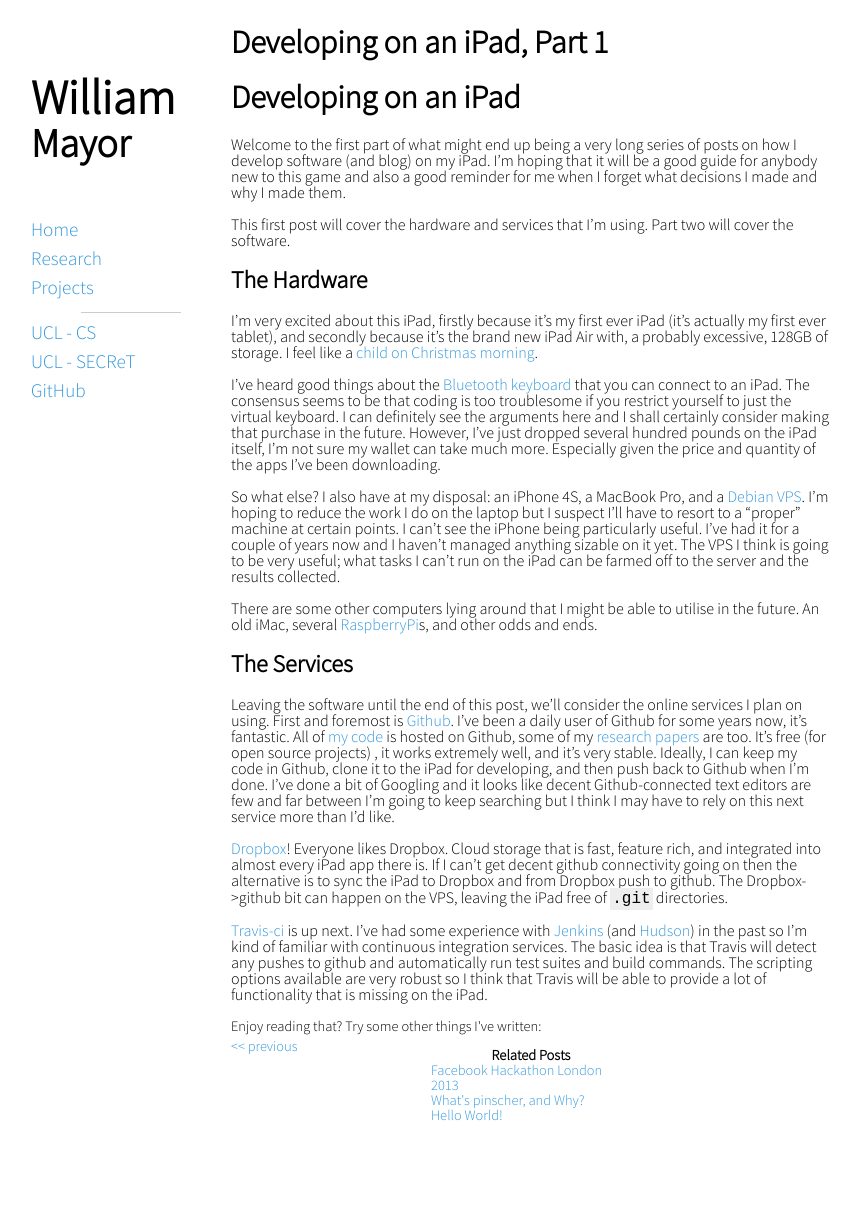
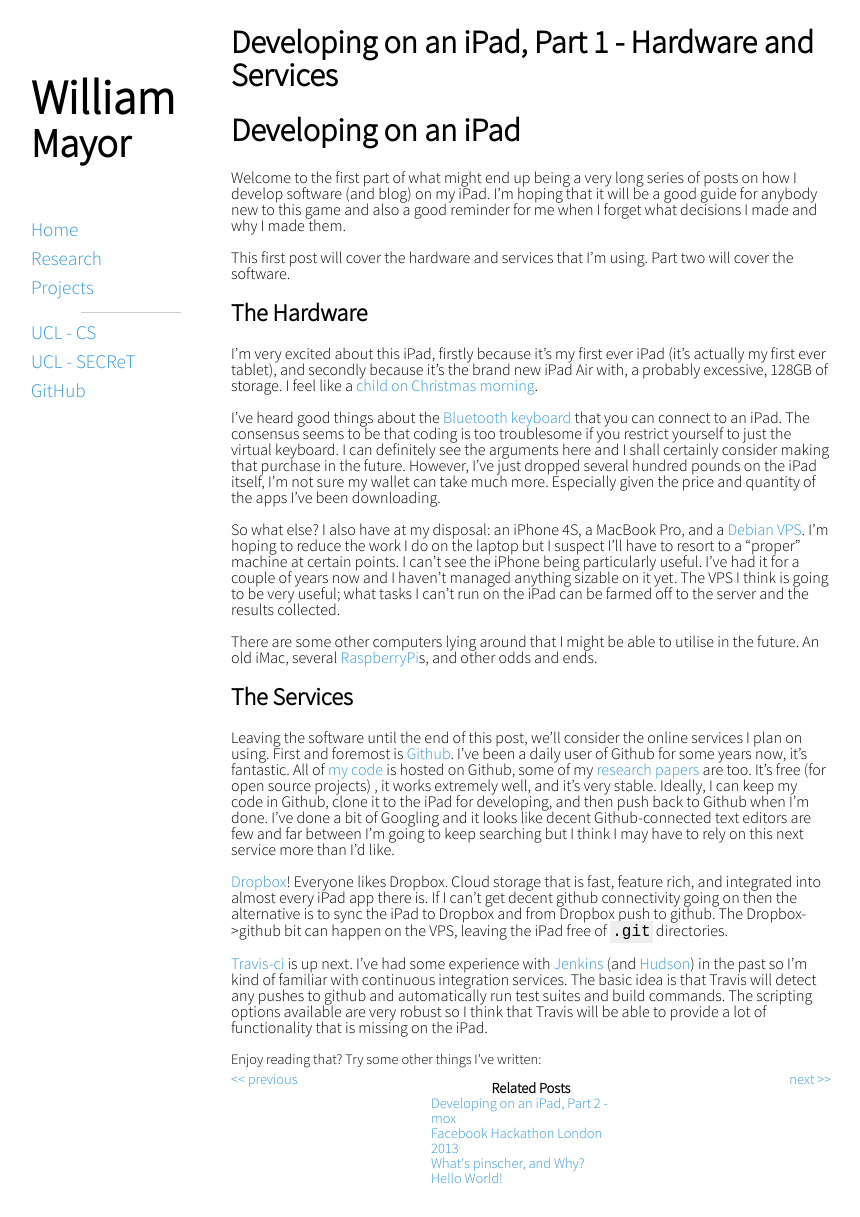
Before and after one commit to WilliamMayor/williammayor.github.io, a Jekyll site: the page built from _posts/2013-11-08-developing-on-an-ipad-part-1.md, in a window 1280 px wide. Shown: the whole page, without its empty margins (209-1069 px from the left). Built offline with Jekyll 4.4.1, drawn with Linux system fonts in a browser that asks for light colours; some web fonts are replaced; before the commit the page ends 1154 px from its top, so only the background shows below that.

Commit message:
Mox article

```diff
--- a/_posts/2013-11-08-developing-on-an-ipad-part-1.md
+++ b/_posts/2013-11-08-developing-on-an-ipad-part-1.md
@@ -1,6 +1,6 @@
 ---
 layout: post
-title: Developing on an iPad, Part 1
+title: Developing on an iPad, Part 1 - Hardware and Services
 tags: [developing_ipad]
 ---
 # Developing on an iPad
```
Also changed, not shown: _posts/2013-11-10-developimg-on-an-ipad-part-2.md (added, +12 -0 lines).
